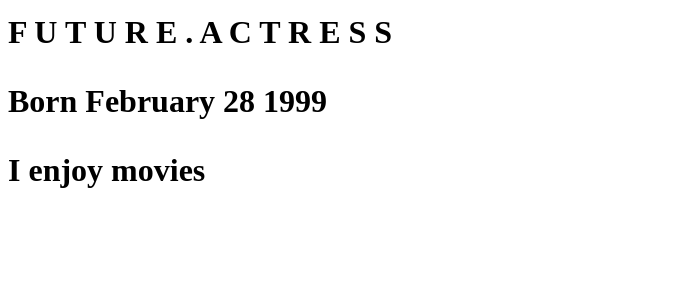
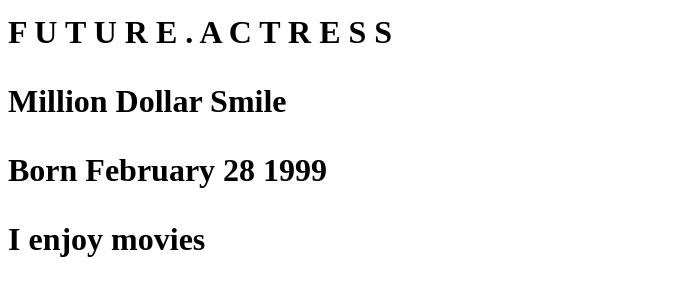
Before and after one commit to HevBev/hevbev.github.io, a plain HTML site: page index.html in a window 1280 px wide. Shown: the part 475-770 px from the top of the page, without its empty margins (0-677 px from the left). Drawn offline with Linux system fonts and the light colour scheme.

Commit message:
Update index.html

```diff
--- a/index.html
+++ b/index.html
@@ -14,6 +14,7 @@
     <img src= "https://s-media-cache-ak0.pinimg.com/564x/fa/2e/6d/fa2e6da7a85b411d016da05f4d491f42.jpg" />
     <h1>
     <p> F U T U R E . A C T R E S S </p>
+    <p> Million Dollar Smile </p>
     <p> Born February 28 1999 </p>
     <p> I enjoy movies </p>
     </h1>
```
